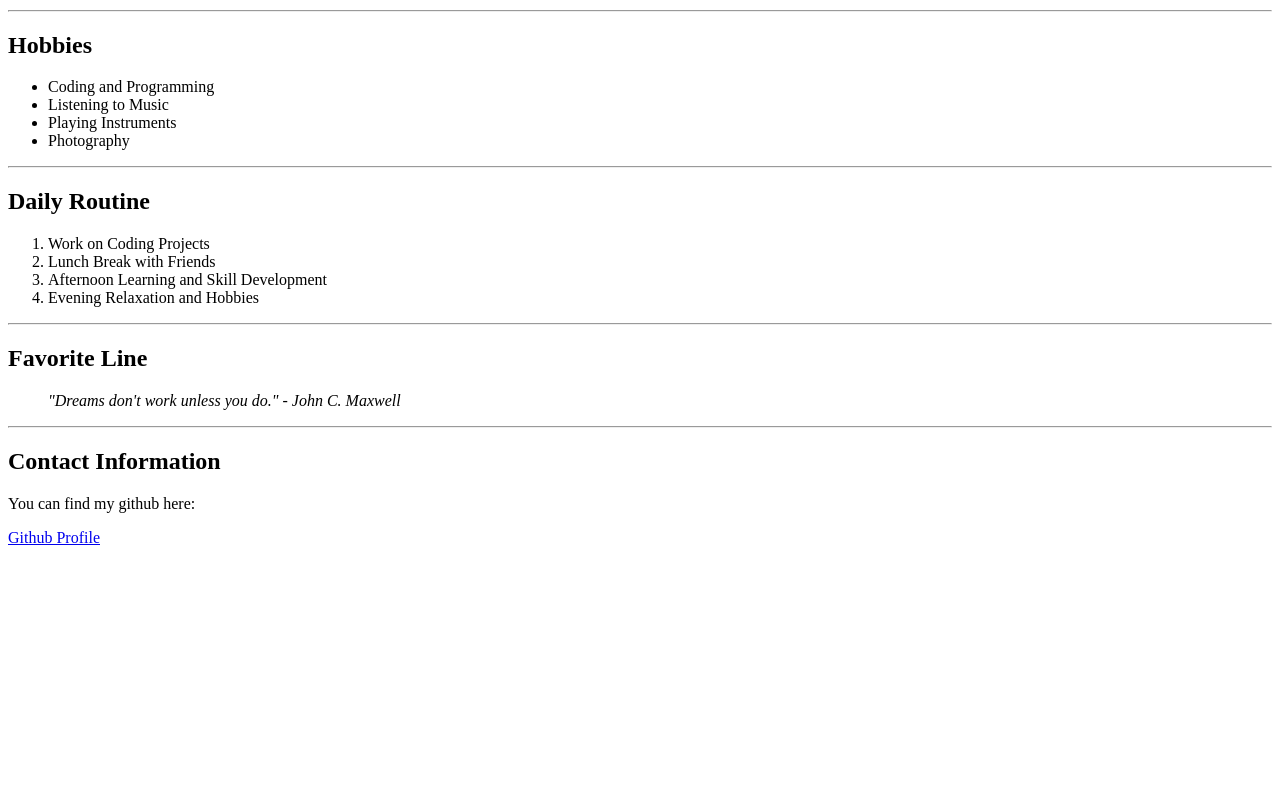
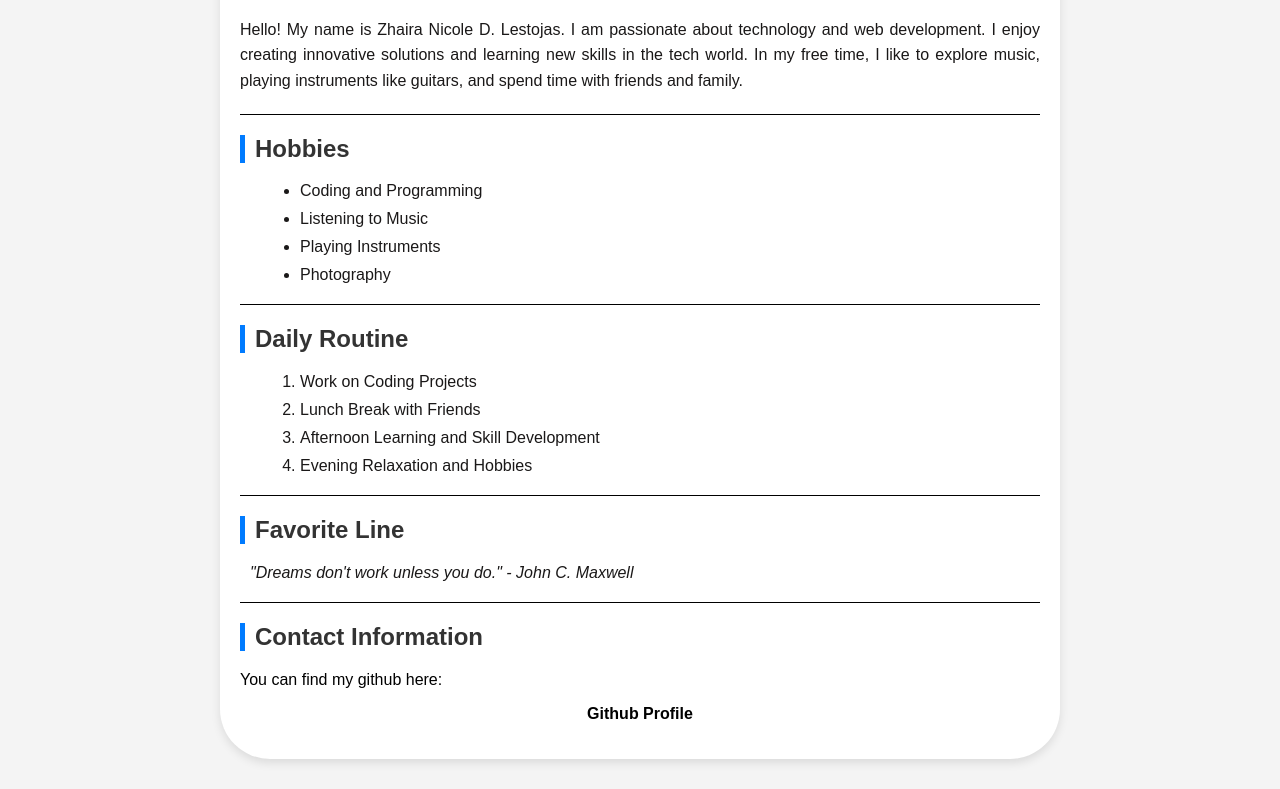
Before and after one commit to zhaiiahzl11/Lestojas_Biography, a plain HTML site: page index.html in a window 1280 px wide. Shown: the part 500-1289 px from the top of the page. Before the commit the page ends 1063 px from the top, so only its background shows below. Drawn offline with Linux system fonts and the light colour scheme.

Commit message:
updated css

```diff
--- a/index.html
+++ b/index.html
@@ -4,6 +4,93 @@
     <meta charset="UTF-8">
     <meta name="viewport" content="width=device-width, initial-scale=1.0">
     <title>LESTOJAS_BIOGRAPHY</title>
+
+    <style>
+        body{
+            font-family: Arial, Helvetica, sans-serif;
+            background-color: #f4f4f4;
+            margin:0;
+            padding:0;
+        }
+
+        .container{
+            max-width: 800px;
+            margin: 30px auto;
+            border-radius: 50px;
+            overflow: hidden;
+            padding: 20px;
+            background-color: #fff;
+            box-shadow: 0 4px 10px rgba(0,0,0,0.1);
+        }
+
+        h1{
+            text-align: center;
+            color: #333;
+        }
+
+        h2{
+            text-align: left;
+            padding-left: 10px;
+            border-left: 5px solid #007bff;
+            color: #333;
+        }
+
+        hr{
+            border: 0;
+            height: 1px;
+            background: black;
+            margin: 20px 0;
+        }
+
+        .biography p{
+            text-align: justify;
+            line-height: 1.6;
+            color: #1a1818;
+        }
+
+        ul, ol{
+            margin-left: 20px;
+            color: #1a1818;
+        }
+
+        blockquote{
+            font-style: italic;
+            color: #1a1818;
+            padding-left: 10px;
+            margin-left: 0;
+        }
+
+        .center{
+            text-align: center;
+        }
+
+        img {
+            display: block;
+            margin: 0 auto 20px auto;
+            border-radius: 50%;
+        }
+
+        li {
+            margin-bottom: 10px;
+        }
+
+        a{
+            color: black;
+            text-decoration: none;
+            font-weight: bold;
+        }
+
+        a::hover{
+            color: rgb(27, 27, 36);
+            text-decoration: underline;
+        }
+
+        em{
+            color: rgb(70, 28, 28);
+            font-style: italic;
+        }
+
+    </style>
 </head>
 <body>
     <div class="container">
```
